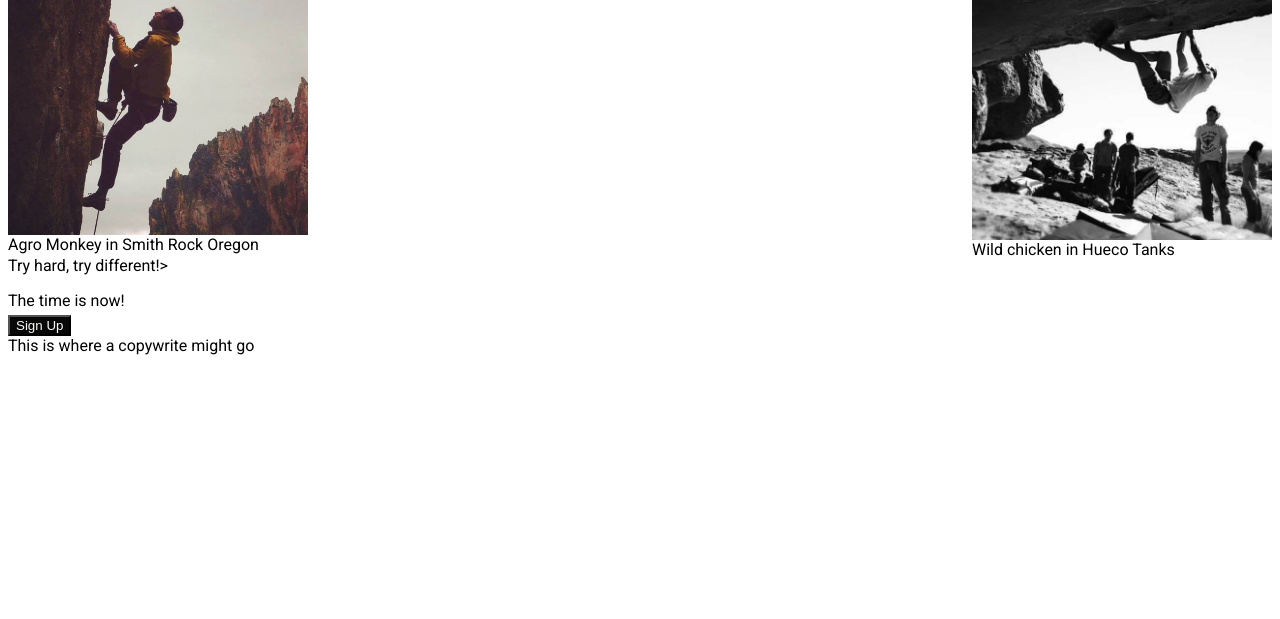
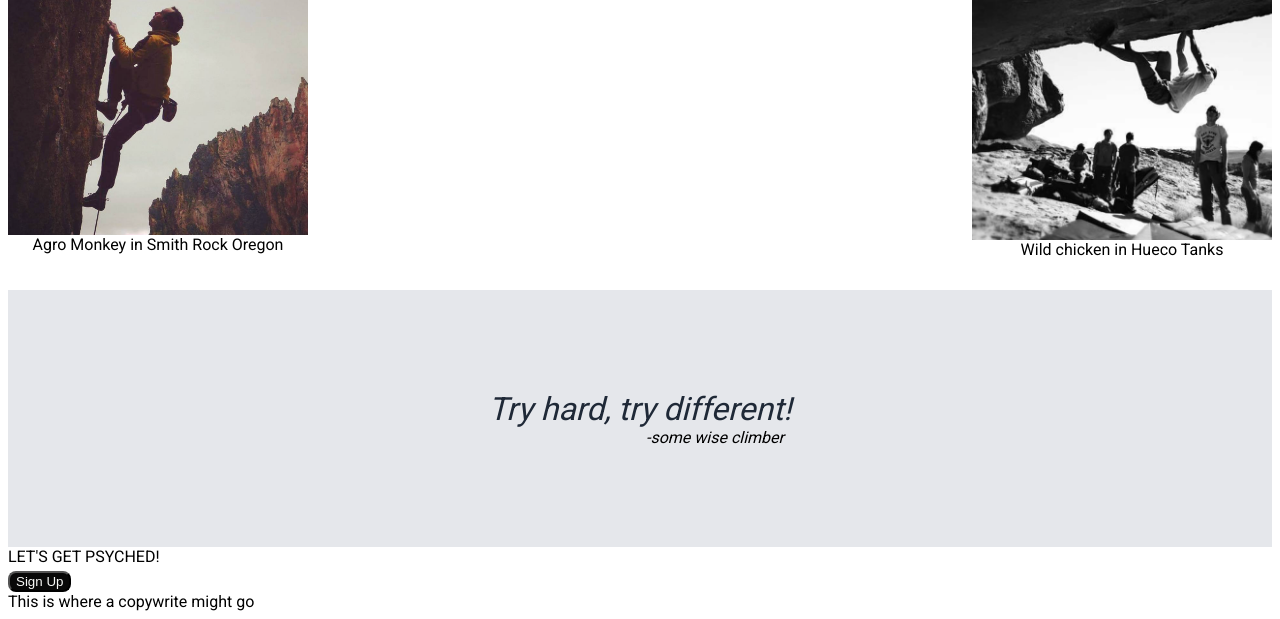
Before and after one commit to MiAmigoRyan/landing, a plain HTML site: page index.html in a window 1280 px wide. Shown: the part 516-1135 px from the top of the page. Before the commit the page ends 879 px from the top, so only its background shows below. Drawn offline with Linux system fonts and the light colour scheme.

Commit message:
styled fifth section

```diff
--- a/index.html
+++ b/index.html
@@ -48,15 +48,15 @@
                 <img src="wildchicken.png" alt="manclimbing wild chicken in hueco tanks">
                 <div class="text">Wild chicken in Hueco Tanks</div>
                 </div>
-
         </div>
-
-        <div class="quote">
-            <p>Try hard, try different!></p>
+<!--fourth section-->
+        <div class="quotecontainer">
+            <div class="quote">Try hard, try different!</div>
+            <div class="author">-some wise climber</div>
         </div>
 
         <div class="callout">
-            <div>The time is now!</div>
+            <div>LET'S GET PSYCHED!</div>
             <button class="signup">Sign Up</button>
         </div>
 
--- a/style.css
+++ b/style.css
@@ -76,8 +76,9 @@ button {
     width: fit-content;
     text-align: center;
     margin-top: 5px;
+    border-radius: 8px;
 }
-/* info photo third section*/
+/*third section*/
 .container{
     display: flex;
     align-content: center;
@@ -94,6 +95,36 @@ button {
 .info {
     display: flex;
     flex-direction: column;
+    text-align: center;
     width: 300px;
     height: 300px;
 }
+/*fourth section
+
+-how can downloaded font families be included?
+*/
+.quotecontainer {
+    display: flex;
+    flex-direction: column;
+    align-content: center;
+    justify-content: center;
+    background-color: #e5e7eb;
+    padding: 100px;
+    margin-top: 50px;
+}
+.quote {
+    display: flex;
+    align-content: center;
+    justify-content: center;
+    font-style: italic;
+    font-size: xx-large;
+    color:#1F2937;
+    font-weight: 400;
+}
+.author {
+    display: flex;
+    justify-content: center;
+    font-style: italic;
+    font-size: medium;
+    margin-left: 150px;
+}
```
